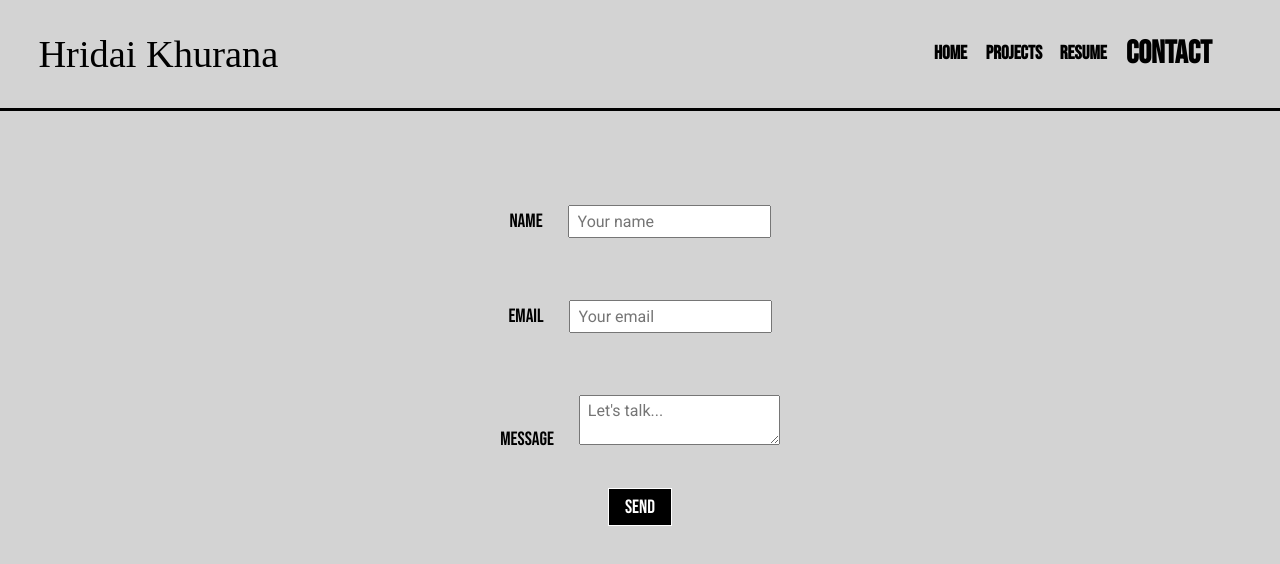
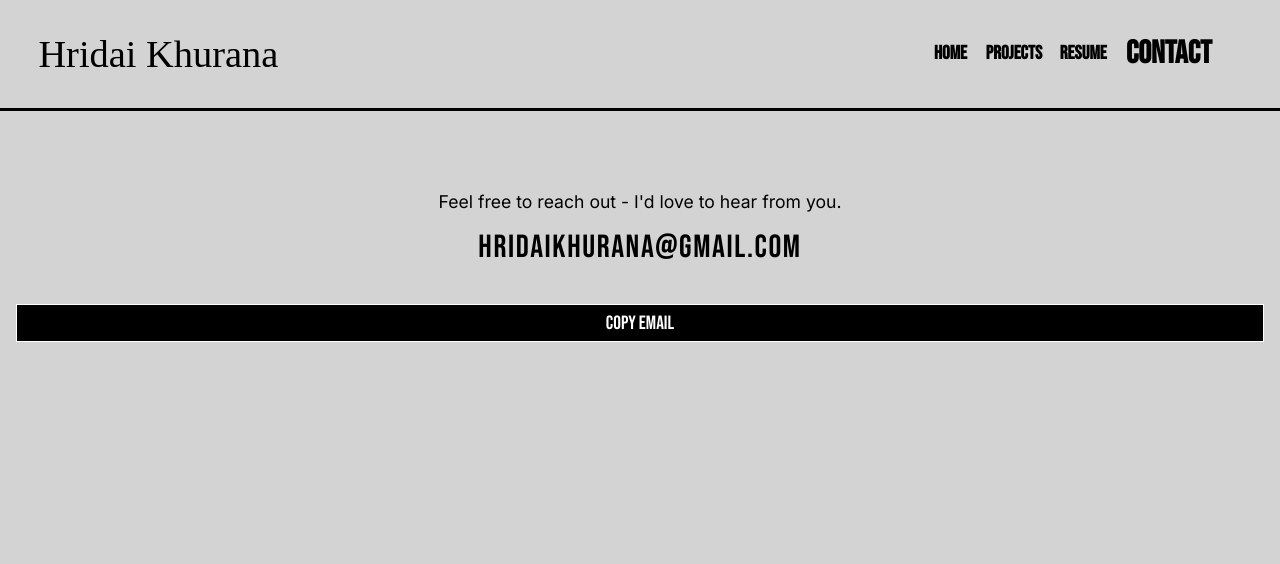
Before and after one commit to hridaik/personal-site, a React (Create React App) app: page /contact in a window 1280 px wide. Shown: the top 564 px of the page. Built offline with nearby package versions, Linux system fonts and the light colour scheme; a web font is replaced by a local one.

Commit message:
updated contact, fonts

```diff
--- a/package.json
+++ b/package.json
@@ -3,7 +3,6 @@
   "version": "0.1.0",
   "private": true,
   "dependencies": {
-    "@emailjs/browser": "^3.4.0",
     "@fortawesome/fontawesome-svg-core": "^1.2.36",
     "@fortawesome/free-brands-svg-icons": "^5.15.4",
     "@fortawesome/free-solid-svg-icons": "^5.15.4",
--- a/src/Blog.css
+++ b/src/Blog.css
@@ -31,7 +31,7 @@
 }
 
 .blog-subtitle {
-    font-family: 'Roboto';
+    font-family: 'Inter';
     font-size: 1.1rem;
     font-style: italic;
     color: #444;
@@ -41,7 +41,7 @@
 }
 
 .blog-date {
-    font-family: 'Roboto';
+    font-family: 'Inter';
     font-size: 0.82rem;
     color: #888;
     letter-spacing: 0.06em;
@@ -76,7 +76,7 @@
 
 /* ── Subheadings ── */
 .blog-subheading {
-    font-family: 'Roboto';
+    font-family: 'Inter';
     font-size: 1.05rem;
     font-weight: 700;
     margin-top: 1.6rem;
@@ -86,7 +86,7 @@
 
 /* ── Body text ── */
 .blog-body {
-    font-family: 'Roboto';
+    font-family: 'Inter';
     font-size: 0.97rem;
     line-height: 1.75;
     color: #1a1a1a;
@@ -104,7 +104,7 @@
 }
 
 .blog-pullquote p {
-    font-family: 'Roboto';
+    font-family: 'Inter';
     font-size: 1.1rem;
     font-style: italic;
     line-height: 1.6;
@@ -124,7 +124,7 @@
 }
 
 .blog-caption {
-    font-family: 'Roboto';
+    font-family: 'Inter';
     font-size: 0.78rem;
     color: #666;
     margin-top: 0.4rem;
--- a/src/Contact.css
+++ b/src/Contact.css
@@ -13,6 +13,29 @@
     text-align: center;
     color: black;
     padding: 2rem 1rem;
+}
+
+.contactTagline {
+    font-family: 'Inter';
+    font-size: 1.1rem;
+    margin: 3rem 0 1rem;
+    font-weight: normal;
+}
+
+.contactEmail {
+    font-family: 'Bebas Neue';
+    font-size: 2rem;
+    color: black;
+    text-decoration: none;
+    letter-spacing: 0.05em;
+}
+
+.contactEmail:hover {
+    color: #b70b30;
+}
+
+.copyBtn {
+    margin-top: 1.5rem;
 }
 
 .formdiv {
@@ -55,7 +78,7 @@
 
 .nameform {
     outline: none;
-    font-family: 'Roboto';
+    font-family: 'Inter';
     font-size: 1rem;
     padding: 0.3rem 0.5rem;
     box-sizing: border-box;
--- a/src/Contact.js
+++ b/src/Contact.js
@@ -1,21 +1,18 @@
 import './Contact.css';
-import React from "react";
+import { useState } from "react";
 import Nav from './Nav';
 import { AnimatePresence, motion } from 'framer-motion';
-import * as emailjs from '@emailjs/browser';
 
-
+const EMAIL = 'hridaikhurana@gmail.com';
 
 function Contact() {
-    function sendEmail(e) {
-        e.preventDefault();
-        emailjs.sendForm('service_v6rj7v8', 'template_5kg3tp5', e.target, '0-rpvpjMCv54k9ehy')
-            .then(() => {
-                alert('Email sent successfully! I will reply ASAP');
-            }, () => {
-                alert('Error sending email');
-            });
-        e.target.reset();
+    const [copied, setCopied] = useState(false);
+
+    function copyEmail() {
+        navigator.clipboard.writeText(EMAIL).then(() => {
+            setCopied(true);
+            setTimeout(() => setCopied(false), 2000);
+        });
     }
 
     return (
@@ -25,21 +22,11 @@ function Contact() {
             <Nav current="contact" />
 
             <div className='contentC'>
-                <form onSubmit={sendEmail} name='emailform'>
-                    <div className="formdiv">
-                        <label className='formlabel' htmlFor='name'>Name</label>
-                        <input className='nameform' id='name' type='text' name='from_name' placeholder='Your name' required />
-                    </div>
-                    <div className="formdiv">
-                        <label className='formlabel' htmlFor='email'>Email</label>
-                        <input className='nameform' id='email' type='email' name='reply_to' placeholder='Your email' required />
-                    </div>
-                    <div className="formdiv">
-                        <label className='formlabel' htmlFor='message'>Message</label>
-                        <textarea className='nameform' id='message' name='message' placeholder="Let's talk..." required />
-                    </div>
-                    <button className='subbutton' type='submit'><span>Send</span></button>
-                </form>
+                <p className='contactTagline'>Feel free to reach out - I'd love to hear from you.</p>
+                <a className='contactEmail' href={`mailto:${EMAIL}`}>{EMAIL}</a>
+                <button className='subbutton copyBtn' onClick={copyEmail}>
+                    <span>{copied ? 'Copied!' : 'Copy Email'}</span>
+                </button>
             </div>
         </div>
     </motion.div>
--- a/src/Projects.css
+++ b/src/Projects.css
@@ -119,7 +119,7 @@
     margin: 0;
     font-size: clamp(0.75rem, 1.3vw, 1rem);
     white-space: pre-wrap;
-    font-family: 'Roboto', sans-serif;
+    font-family: 'Inter', sans-serif;
     width: 100%;
 }
 
--- a/src/Resume.css
+++ b/src/Resume.css
@@ -17,7 +17,7 @@
 }
 
 .res-text {
-    font-family: 'Roboto';
+    font-family: 'Inter';
     font-style: normal;
     text-align: left;
     margin-left: 30%;
@@ -31,7 +31,7 @@
 }
 
 .res-sub {
-    font-family: 'Roboto';
+    font-family: 'Inter';
     text-align: left;
     margin-left: 30%;
     margin-bottom: 0%;
@@ -39,7 +39,7 @@
 }
 
 .res-date {
-    font-family: 'Roboto';
+    font-family: 'Inter';
     text-align: left;
     margin-left: 30%;
     font-weight: 50;
--- a/src/index.css
+++ b/src/index.css
@@ -1,10 +1,10 @@
 @import url('https://fonts.googleapis.com/css2?family=Libre+Barcode+39+Text&display=swap');
 @import url('https://fonts.googleapis.com/css2?family=Bebas+Neue&display=swap');
-@import url('https://fonts.googleapis.com/css2?family=Roboto&display=swap');
+@import url('https://fonts.googleapis.com/css2?family=Inter:wght@400;500&display=swap');
 
 body {
   margin: 0;
-  font-family: -apple-system, BlinkMacSystemFont, 'Segoe UI', 'Roboto', 'Oxygen',
+  font-family: -apple-system, BlinkMacSystemFont, 'Segoe UI', 'Inter', 'Oxygen',
     'Ubuntu', 'Cantarell', 'Fira Sans', 'Droid Sans', 'Helvetica Neue',
     sans-serif;
   -webkit-font-smoothing: antialiased;
```
Also changed, not shown: 1 other file (tests, documents, lock files or other folders).
